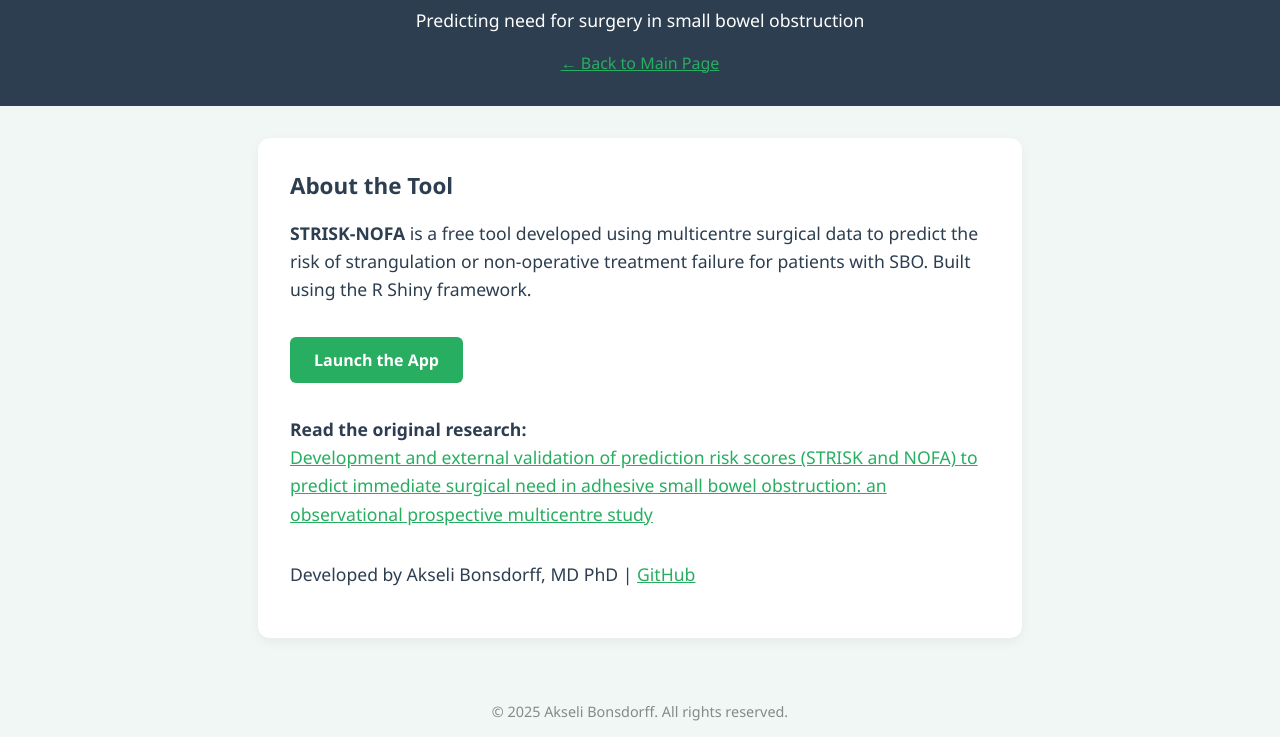
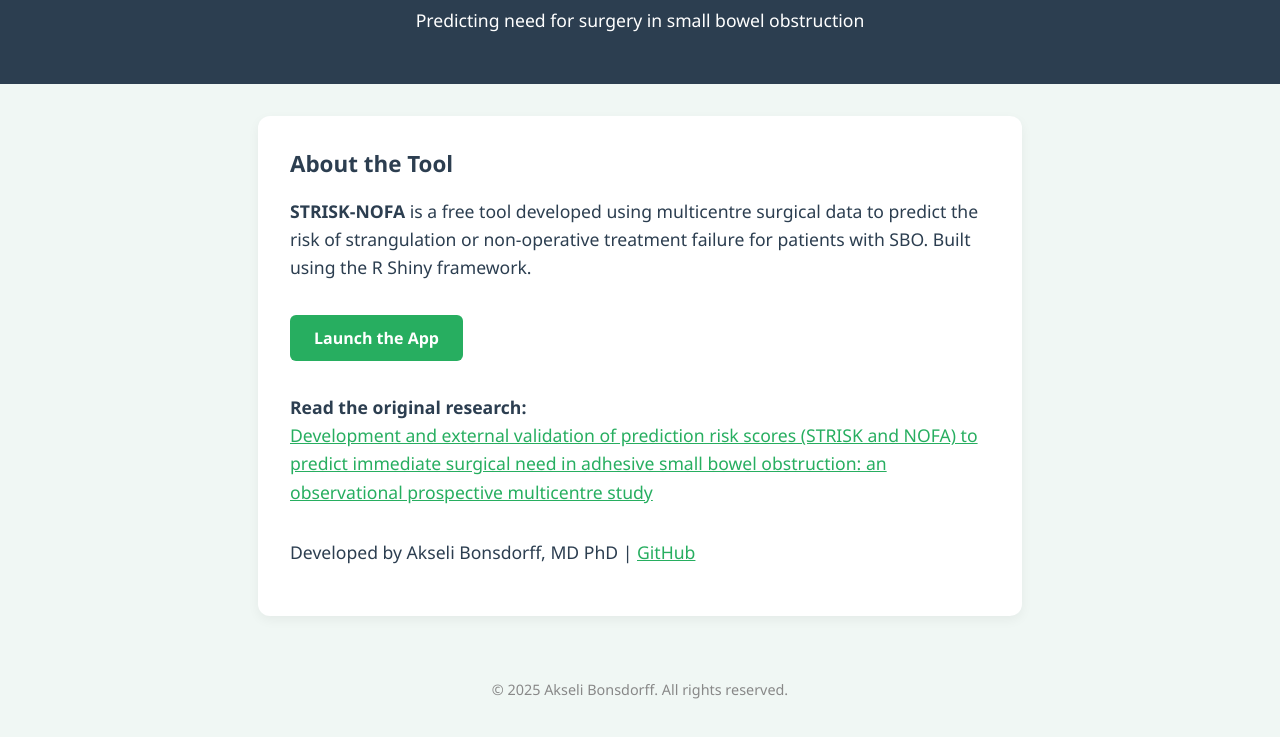
Before and after one commit to AkseliBonsdorff/surgical-prediction-tools, a plain HTML site: page strisk-nofa/index.html in a window 1280 px wide. Shown: the part 112-849 px from the top of the page. After the commit the page ends 827 px from the top, so only its background shows below. Drawn offline with Linux system fonts and the light colour scheme.

Commit message:
Update index.html

```diff
--- a/strisk-nofa/index.html
+++ b/strisk-nofa/index.html
@@ -72,7 +72,6 @@
   <header>
     <h1>STRISK-NOFA</h1>
     <p>Predicting need for surgery in small bowel obstruction </p>
-    <a href="https://akselibonsdorff.github.io/surgical-prediction-tools/">← Back to Main Page</a>
   </header>
 
   <main>
```
